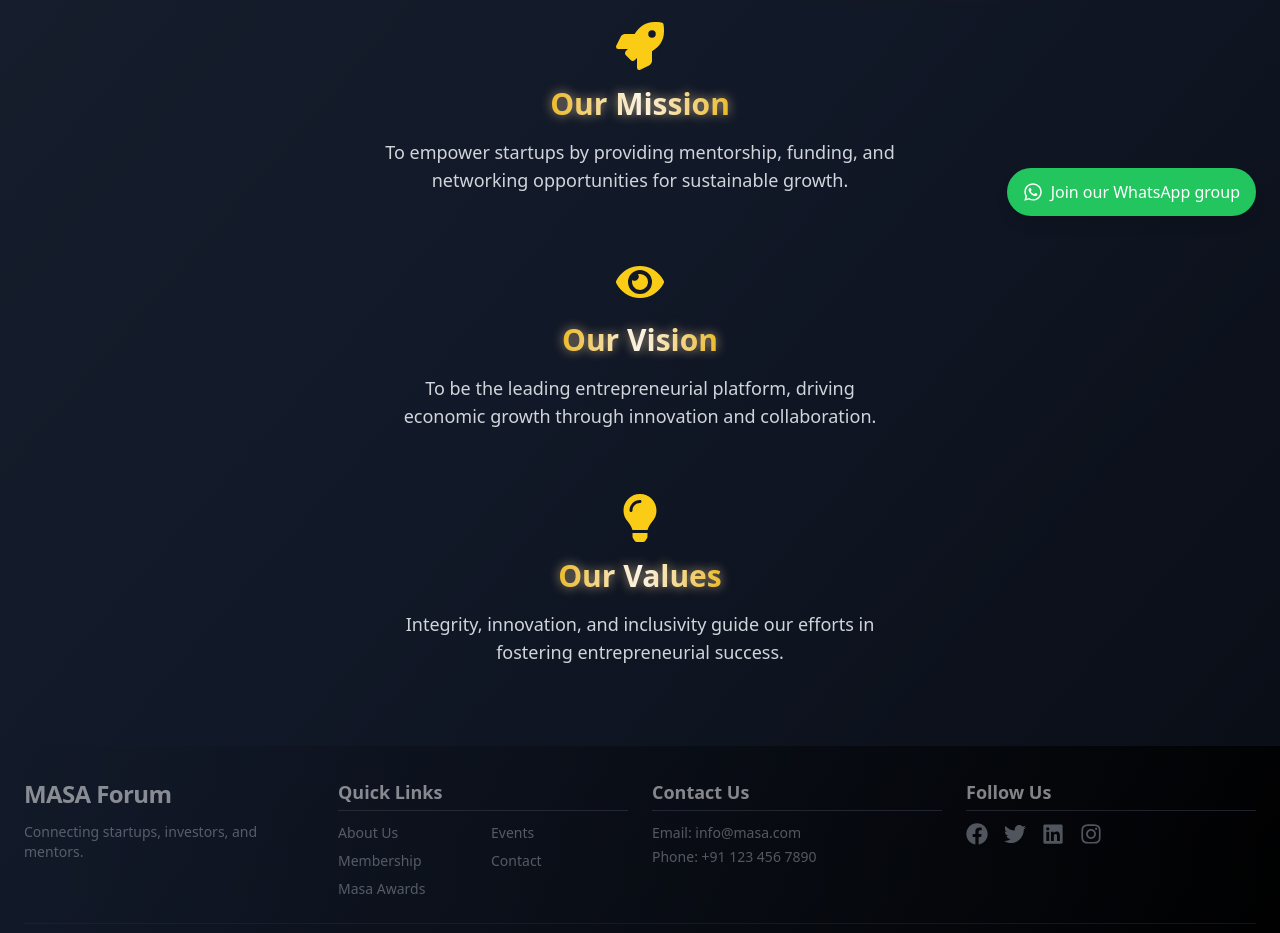
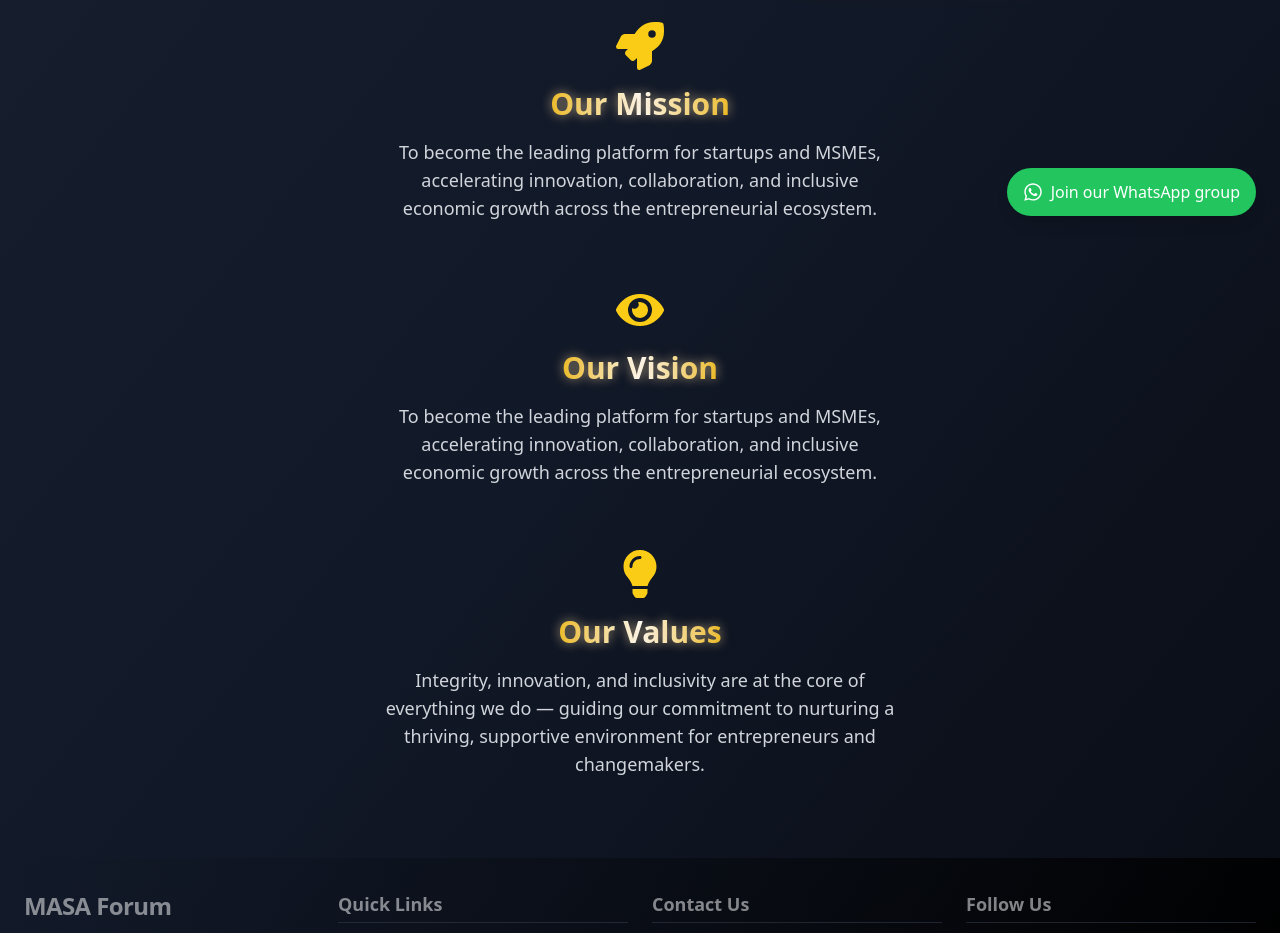
Before and after one commit to abhi-singh-tomar/masa-forum, a React (Create React App) app in the folder frontend/: page /about in a window 1280 px wide. Shown: the part 560-1493 px from the top of the page. Built offline with nearby package versions, Linux system fonts and the light colour scheme.

Commit message:
Added SEO friendly text into various sections

```diff
--- a/frontend/src/components/Footer.jsx
+++ b/frontend/src/components/Footer.jsx
@@ -9,7 +9,7 @@ const Footer = () => {
         <div className="space-y-3">
           <h2 className="text-2xl font-extrabold tracking-tight">MASA Forum</h2>
           <p className="text-gray-400 text-sm">
-            Connecting startups, investors, and mentors.
+          A growth platform for MSMEs and startups to connect with investors and industry mentors.
           </p>
         </div>
 
--- a/frontend/src/pages/About.jsx
+++ b/frontend/src/pages/About.jsx
@@ -66,7 +66,7 @@ const About = () => {
             animate={{ opacity: 1, y: 0 }}
             transition={{ duration: 1, delay: 0.3 }}
           >
-            MASA Forum is a premier platform connecting startups, investors, and mentors, fostering innovation and growth in the entrepreneurial ecosystem.
+            A leading platform for startup and MSME acceleration, MASA Forum fosters innovation through investor connections, expert guidance, and collaborative growth.
           </motion.p>
         </div>
         <motion.div
@@ -91,15 +91,15 @@ const About = () => {
           {[{
             icon: <FaRocket className="text-yellow-400 text-5xl mb-4" />,
             title: "Our Mission",
-            description: "To empower startups by providing mentorship, funding, and networking opportunities for sustainable growth."
+            description: "To become the leading platform for startups and MSMEs, accelerating innovation, collaboration, and inclusive economic growth across the entrepreneurial ecosystem."
           }, {
             icon: <FaEye className="text-yellow-400 text-5xl mb-4" />,
             title: "Our Vision",
-            description: "To be the leading entrepreneurial platform, driving economic growth through innovation and collaboration."
+            description: "To become the leading platform for startups and MSMEs, accelerating innovation, collaboration, and inclusive economic growth across the entrepreneurial ecosystem."
           }, {
             icon: <FaLightbulb className="text-yellow-400 text-5xl mb-4" />,
             title: "Our Values",
-            description: "Integrity, innovation, and inclusivity guide our efforts in fostering entrepreneurial success."
+            description: "Integrity, innovation, and inclusivity are at the core of everything we do — guiding our commitment to nurturing a thriving, supportive environment for entrepreneurs and changemakers."
           }].map((item, index) => (
             <motion.div
               key={index}
--- a/frontend/src/pages/EventsPage.jsx
+++ b/frontend/src/pages/EventsPage.jsx
@@ -158,10 +158,10 @@ const EventsPage = () => {
         <div className="absolute inset-0 bg-black opacity-30"></div>
         <div className="container mx-auto px-6 text-center relative z-10">
           <h1 className="text-5xl md:text-6xl font-extrabold mb-4 leading-tight">
-            Explore Our <span className="text-teal-400">Events</span>
+          Explore Our Events for <span className="text-teal-400">Startups & MSMEs</span>
           </h1>
           <p className="text-xl text-gray-300 max-w-3xl mx-auto">
-            From cutting-edge conferences to transformative programs, dive into our world of opportunities.
+          From startup pitch events and innovation workshops to MSME accelerator programs — discover hands-on opportunities that drive real growth.
           </p>
         </div>
       </section>
--- a/frontend/src/pages/Home.jsx
+++ b/frontend/src/pages/Home.jsx
@@ -88,18 +88,18 @@ const testimonials = [
 
 const features = [
   {
-    title: "Mentorship",
-    desc: "Guidance from industry experts.",
+    title: "Startup Mentorship",
+    desc: "Personalized guidance from  industry experts to help startups and MSMEs grow faster and smarter.",
     icon: <FaChalkboardTeacher className="text-6xl text-blue-600" />
   },
   {
     title: "Funding Opportunities",
-    desc: "Access to investment support.",
+    desc: "Connect with investors and explore funding programs tailored for startups and emerging businesses.",
      icon: <FaHandHoldingUsd className="text-6xl text-green-600" />
   },
   {
-    title: "Networking",
-    desc: "Build valuable connections.",
+    title: "Professional Networking",
+    desc: "Build meaningful connections with entrepreneurs, investors, and mentors in the startup ecosystem.",
     icon: <FaUsers className="text-6xl text-yellow-500" />
   }
 ];
@@ -237,7 +237,7 @@ const Home = () => {
       animate={{ y: 0, opacity: 1 }}
       transition={{ delay: 0.5 }}
     >
-      Empowering startups, MSMEs, and innovators with resources and mentorship.
+      Helping Startups and MSMEs Thrive with Guidance, Tools & Expert Mentorship
     </motion.p>
 
     <div className="flex flex-col sm:flex-row gap-8 justify-center items-center">
@@ -375,7 +375,7 @@ const Home = () => {
       >
         <div className="max-w-2xl mx-auto px-4">
           <h2 className="text-3xl font-bold text-white mb-6">
-            Ready to Accelerate Your Brand?
+          Take your startup or small business to the next level with MASA Forum.
           </h2>
           <motion.div
             whileHover={{ scale: 1.05 }}
```
